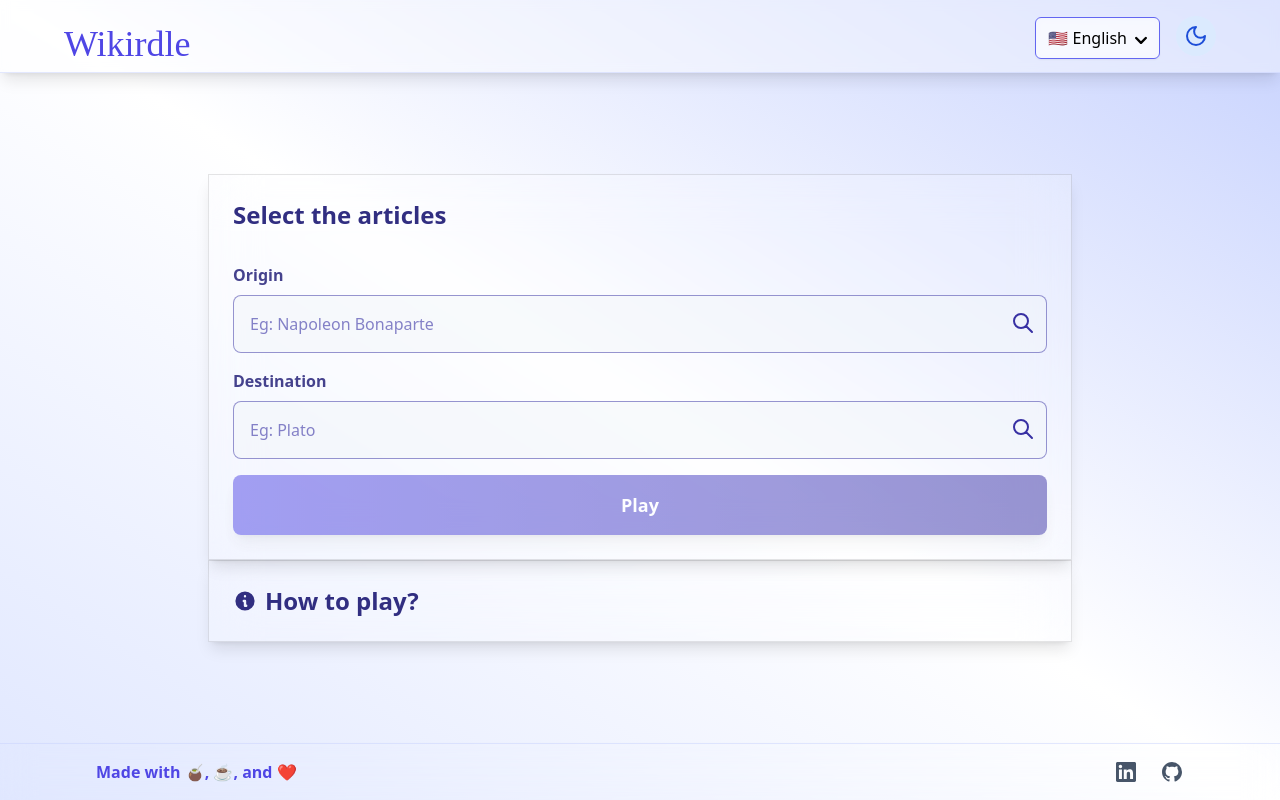
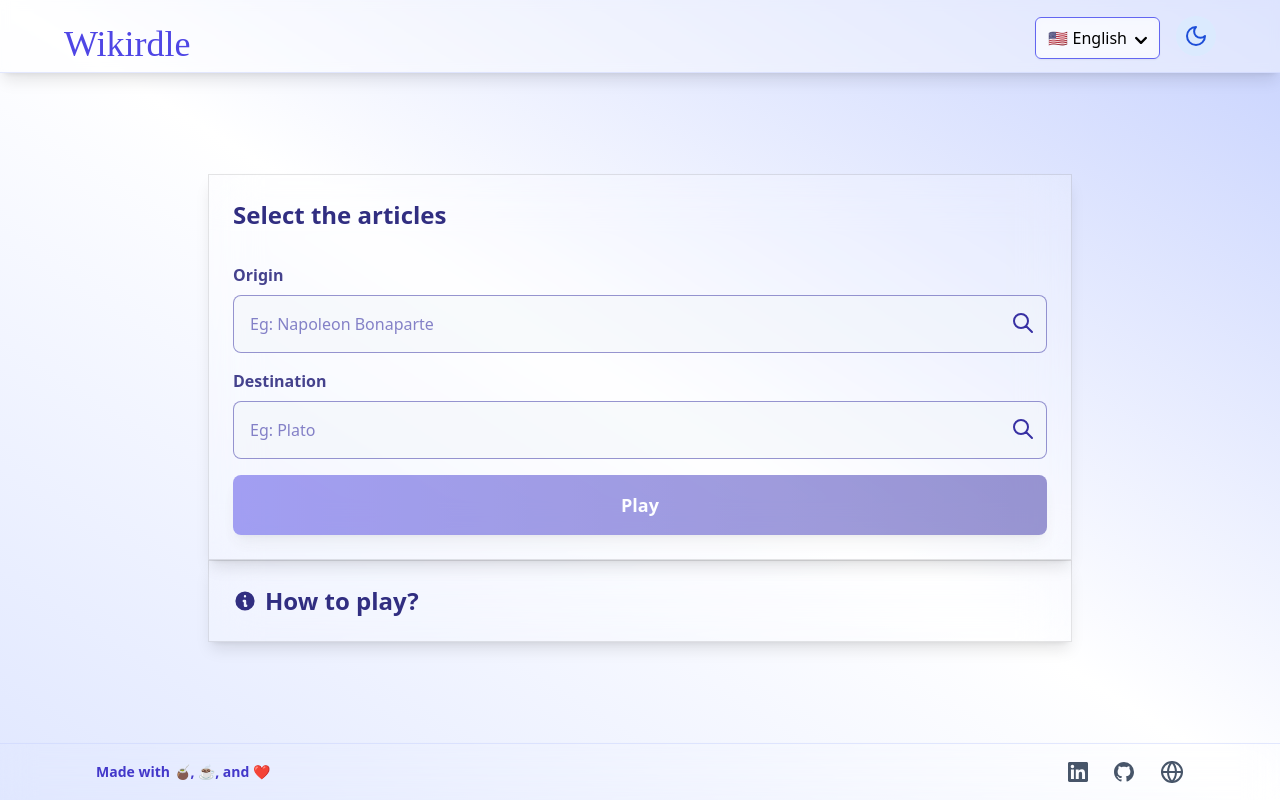
Before and after one commit to sebastianvelo/wikirdle, a React (Create React App) app: page / in a window 1280 px wide. Built offline with nearby package versions, Linux system fonts and the light colour scheme; a web font is replaced by a local one.

Commit message:
feat: add Globe icon to Icons and update Footer and SocialIcon components

```diff
--- a/src/common/icons/Icons.tsx
+++ b/src/common/icons/Icons.tsx
@@ -1,4 +1,4 @@
-import { Home, Moon, Share2, Sun } from "lucide-react";
+import { Globe, Home, Moon, Share2, Sun } from "lucide-react";
 
 export enum ChevronDirection {
     UP = "",
@@ -61,7 +61,8 @@
     Moon: Moon,
     Sun: Sun,
     Home: Home,
-    Share: Share2
+    Share: Share2,
+    Globe: Globe
 };
 
 export default Icons;
--- a/src/layout/footer/Footer.tsx
+++ b/src/layout/footer/Footer.tsx
@@ -10,8 +10,8 @@
         <footer className="backdrop-blur-lg sticky bottom-0 border-t border-primary-200/50 dark:border-primary-900/50 shadow-lg dark:bg-black/90 text-white py-4">
             <div className="max-w-6xl mx-auto px-4 sm:px-6 lg:px-8">
                 <div className="flex flex-row justify-between items-center">
-                    <p className="font-bold">
-                        <a className="text-primary-600 hover:text-primary-900 dark:text-primary-300 dark:hover:text-primary-200 transition-all duration-200 hover:no-underline" href="https://sebastian-velo.web.app/" target="_blank" rel="noreferrer">
+                    <p className="font-bold text-sm">
+                        <a className="text-primary-700 hover:text-primary-900 dark:text-primary-300 dark:hover:text-primary-200 transition-all duration-200 hover:no-underline" href="https://sebastian-velo.web.app/" target="_blank" rel="noreferrer">
                             {t(I18n.FOOTER.SIGN)}
                         </a>
                     </p>
--- a/src/layout/footer/common/SocialIcon.tsx
+++ b/src/layout/footer/common/SocialIcon.tsx
@@ -12,6 +12,8 @@
             return <Icons.Github />;
         case "mail":
             return <Icons.Mail />;
+        case "portfolio":
+            return <Icons.Globe />;
         default:
             return null;
     }
--- a/src/layout/footer/common/contacts.ts
+++ b/src/layout/footer/common/contacts.ts
@@ -2,22 +2,17 @@
     {
         "id": "linkedin",
         "name": "LinkedIn",
-        "image": "https://github.com/SebastianVelo/portfolio-static/blob/main/img/contact/linkedin.png?raw=true",
         "url": "https://www.linkedin.com/in/sebastian-velo/"
-    },/*
-    {
-        "id": "mail",
-        "name": "sebastianvelo.it@gmail.com",
-        "color": "bg-gradient-to-r hover:from-primary-100 hover:via-red-50 hover:to-gray-100",
-        "image": "https://github.com/SebastianVelo/portfolio-static/blob/main/img/contact/email.png?raw=true",
-        "url": "mailto:sebastianvelo.it@gmail.com"
-    },*/
+    },
     {
         "id": "github",
         "name": "Github",
-        "color": "bg-gradient-to-r hover:from-gray-100 hover:via-gray-200 hover:to-gray-100",
-        "image": "https://github.com/SebastianVelo/portfolio-static/blob/main/img/contact/github.png?raw=true",
         "url": "https://github.com/sebastianvelo"
+    },
+    {
+        "id": "portfolio",
+        "name": "portfolio",
+        "url": "https://sebastian-velo.web.app/"
     }
 ];
 
```
